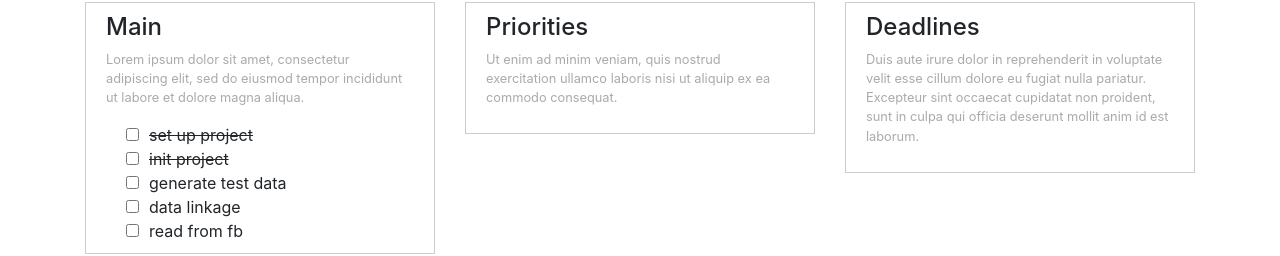
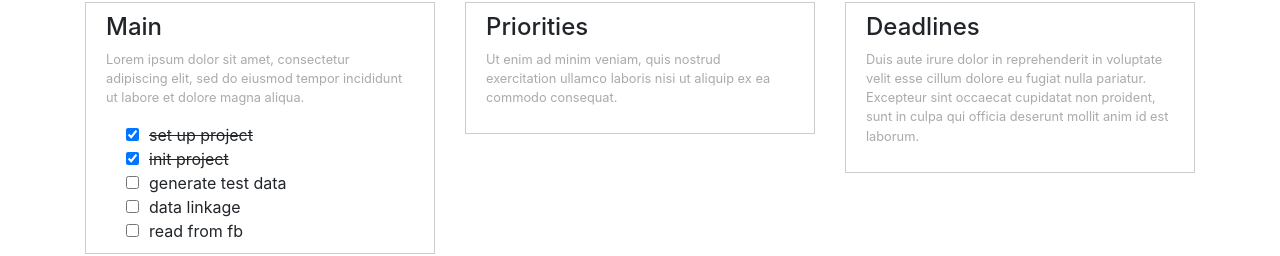
Before and after one commit to eisemann/taskpro, a React (Create React App) app: page / in a window 1280 px wide. Shown: the part 152-408 px from the top of the page. Built offline with nearby package versions, Linux system fonts and the light colour scheme.

Commit message:
task toggle

```diff
--- a/src/App.js
+++ b/src/App.js
@@ -39,6 +39,8 @@ class App extends Component {
 
     this.state = {
       task_list: test_data.tasks,
+      keyword_search: null,
+      tag_search: null,
     };
 
     this.onTaskToggle = this.onTaskToggle.bind(this);
@@ -46,8 +48,19 @@ class App extends Component {
     document.title = "TaskPro"
   }
 
-  onTaskToggle(task_id){
+  onTaskToggle(task){
 
+    const updated_task = {
+      ...this.state.task_list[task],
+      completed: !this.state.task_list[task].completed
+    };
+
+    let task_list = {
+      ...this.state.task_list,
+      [task]: updated_task
+    };
+
+    this.setState({ task_list });
   }
 
   render() {
--- a/src/Components/TaskList.js
+++ b/src/Components/TaskList.js
@@ -14,8 +14,10 @@ class TaskList extends Component {
 
     for(let task in tasks){
 
+      const completed = tasks[task].completed;
       let class_name = "task";
-      if (tasks[task].completed)
+
+      if (completed)
         class_name += " completed";
 
       list_items.push(
@@ -24,7 +26,11 @@ class TaskList extends Component {
           className={class_name}
           >
 
-          <input type="checkbox"/>
+          <input
+            type="checkbox"
+            checked={completed}
+            onChange={() => onTaskToggle(task)}
+            />
           <span>{tasks[task].name}</span>
 
         </li>
```
